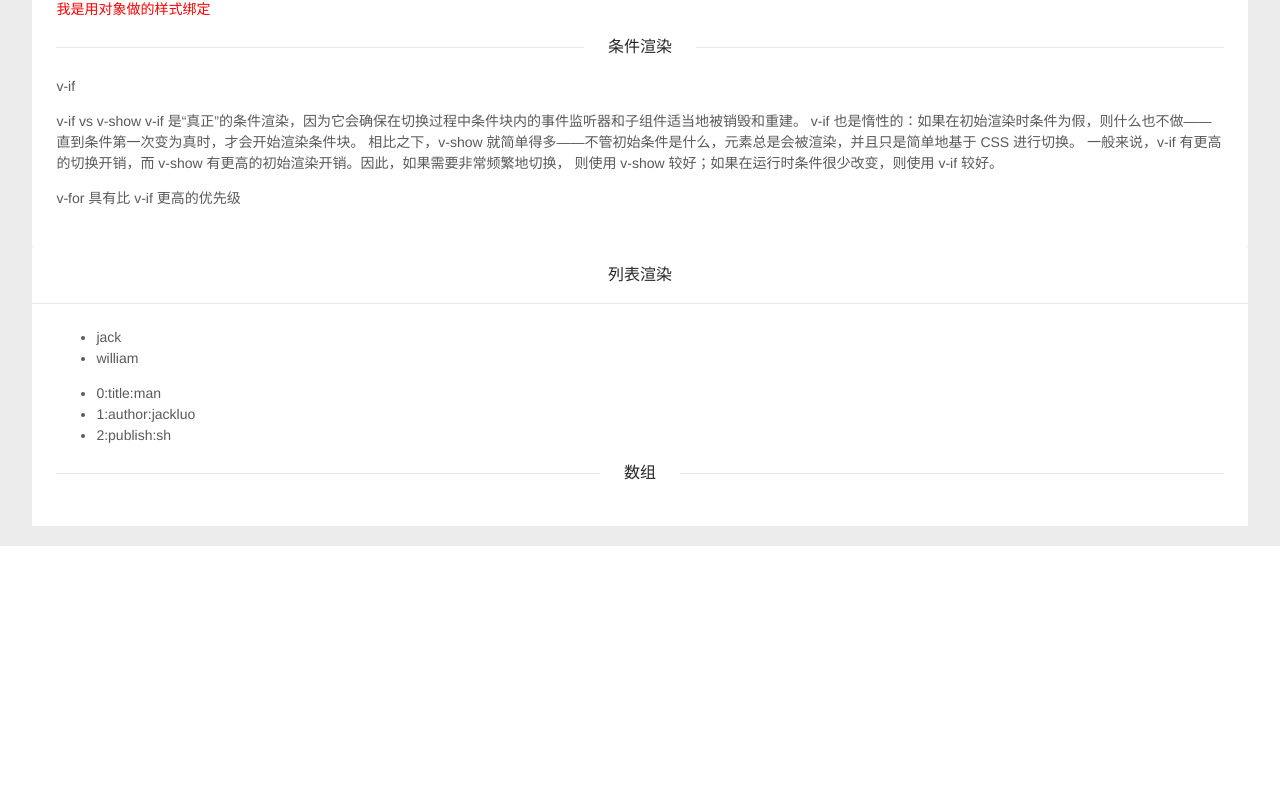
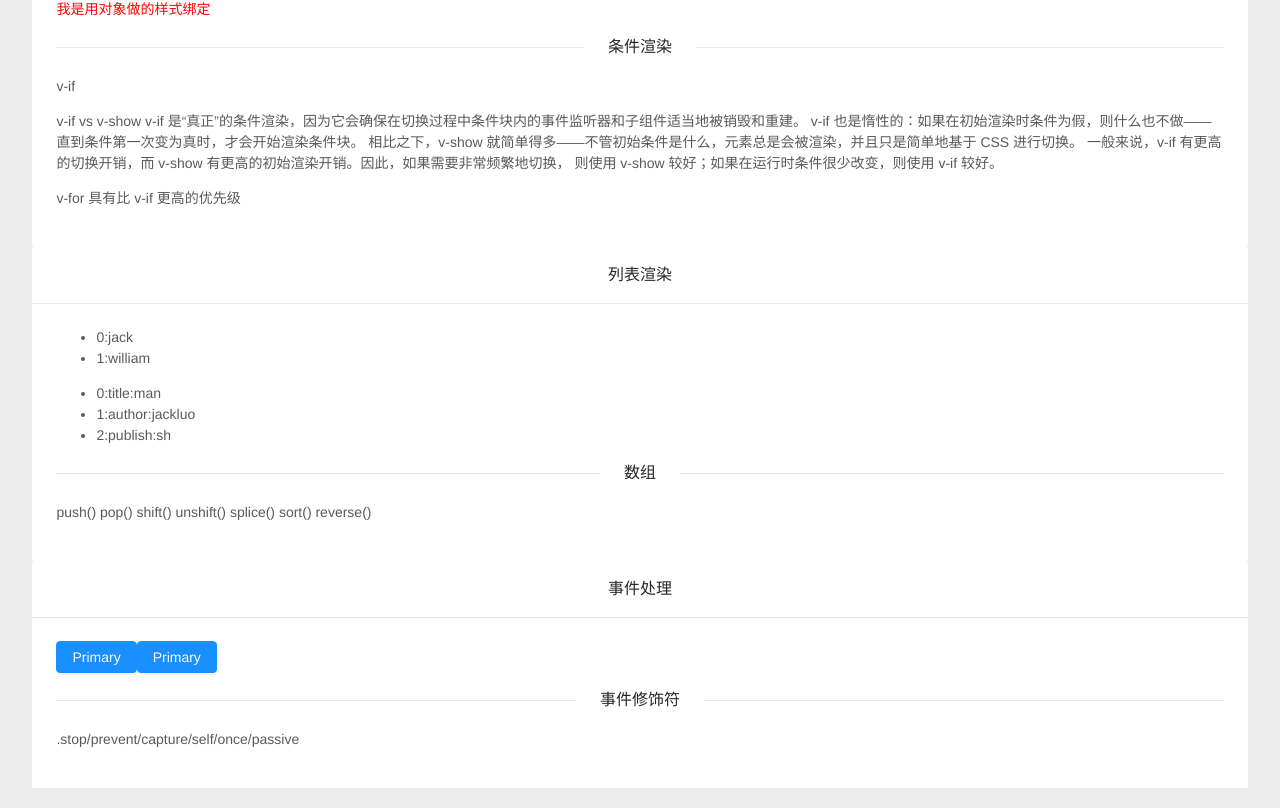
Before and after one commit to jackluotong/vue_project, a Vue app: page /forVue in a window 1280 px wide. Shown: the part 779-1587 px from the top of the page. Before the commit the page ends 1325 px from the top, so only its background shows below. Built offline with nearby package versions, Linux system fonts and the light colour scheme.

Commit message:
complete knowledge.

```diff
--- a/src/components/ForVue.vue
+++ b/src/components/ForVue.vue
@@ -64,8 +64,8 @@
     >
       <div class="content">
          <ul>
-           <li v-for="item in items" :key="item">
-              {{item.name}}
+           <li v-for="(item,index) in items" :key="index">
+            {{index}}:{{item.name}}
            </li>
          </ul>
          <ul>
@@ -74,6 +74,29 @@
            </li>
          </ul>
           <a-divider>数组</a-divider>
+          <p>push()
+              pop()
+              shift()
+              unshift()
+              splice()
+              sort()
+              reverse()</p>
+      </div>
+    </a-card>
+     <a-card
+      title="事件处理"
+      :bordered="false"
+      style="width:98%;margin:0 auto"
+    >
+      <div class="content">
+          <a-button type="primary" @click="clickOne">
+             Primary
+         </a-button>
+         <a-button type="primary" @click="say('what')">
+             Primary
+         </a-button>
+            <a-divider>事件修饰符</a-divider>
+       <p>.stop/prevent/capture/self/once/passive</p>
       </div>
     </a-card>
   </div>
@@ -102,6 +125,7 @@ export default {
          author:'jackluo',
          publish:'sh'
        },
+       name:'Vue.js'
     }
   },
   watch: {
@@ -135,6 +159,17 @@ export default {
         })
       }
     },
+    clickOne:function(event){
+      alert(this.name)
+      if(event){
+        alert(event.target.tagName)
+        console.log(event);
+      }
+    },
+    say:function(message){
+      alert(message)
+    },
+
   },
   computed: {
     fullname: function() {
```
